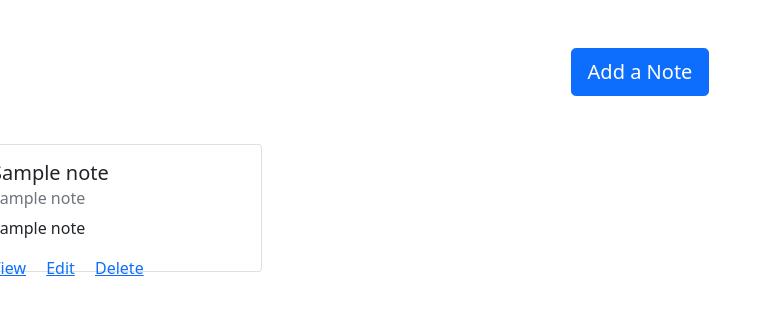
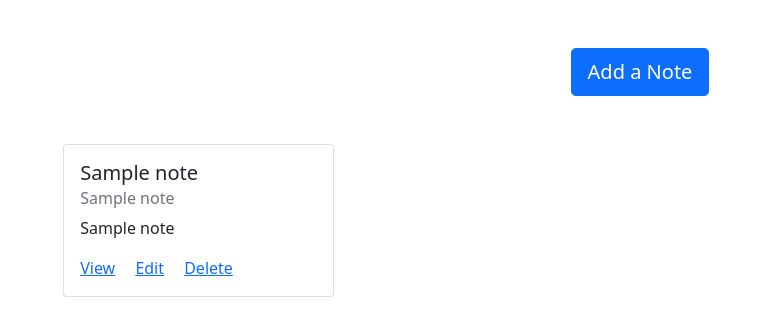
Before and after one commit to ahmedhanyh/note-taking-app, a Flask app: template templates/index.html in a window 1280 px wide. Shown: the part 56-392 px from the top of the page, without its empty margins (0-772 px from the left). Run offline with Flask 2, Linux system fonts and the light colour scheme; the template is opened without the code that fills it: most values are stand-ins (such as "Sample title", 1, 10 or a date in 2020).

Commit message:
Convert custom css grid to bootstrap grid
- Use bootstrap's classes 'container-fluid', 'row' and 'col' classes
  to construct a grid of cards (notes) instead of creating a css grid
  using 'display: grid'

```diff
--- a/templates/index.html
+++ b/templates/index.html
@@ -20,18 +20,22 @@
 {% block content %}
     <a href="/add" id="add-note-btn" type="button" class="btn btn-primary btn-lg">Add a Note</a>
 
-    <div id="notes-cards">
+    <div class="container-fluid">
+        <div class="notes-cards row g-4">
             {% for note in notes %}
-            <div class="card" style="width: 18rem;">
+                <div class="col-3">
+                    <div class="card">
                         <div class="card-body">
                             <h5 class="card-title">{{ note[2] }}</h5>
                             <h6 class="card-subtitle mb-2 text-muted">{{ note[4] }}</h6>
-                <p class="card-text index">{{ note[3] }}</p>
+                            <p class="card-text text-truncate">{{ note[3] }}</p>
                             <a href={{ "/view/{}".format(note[0]) }} class="card-link">View</a>
                             <a href={{ "/edit/{}".format(note[0]) }} class="card-link">Edit</a>
                             <a href={{ "/delete/{}".format(note[0]) }} class="card-link">Delete</a>
                         </div>
                     </div>
+                </div>
             {% endfor %}
         </div>
+    </div>
 {% endblock %}
```
Lines whose indentation alone changed are shown as unchanged.
